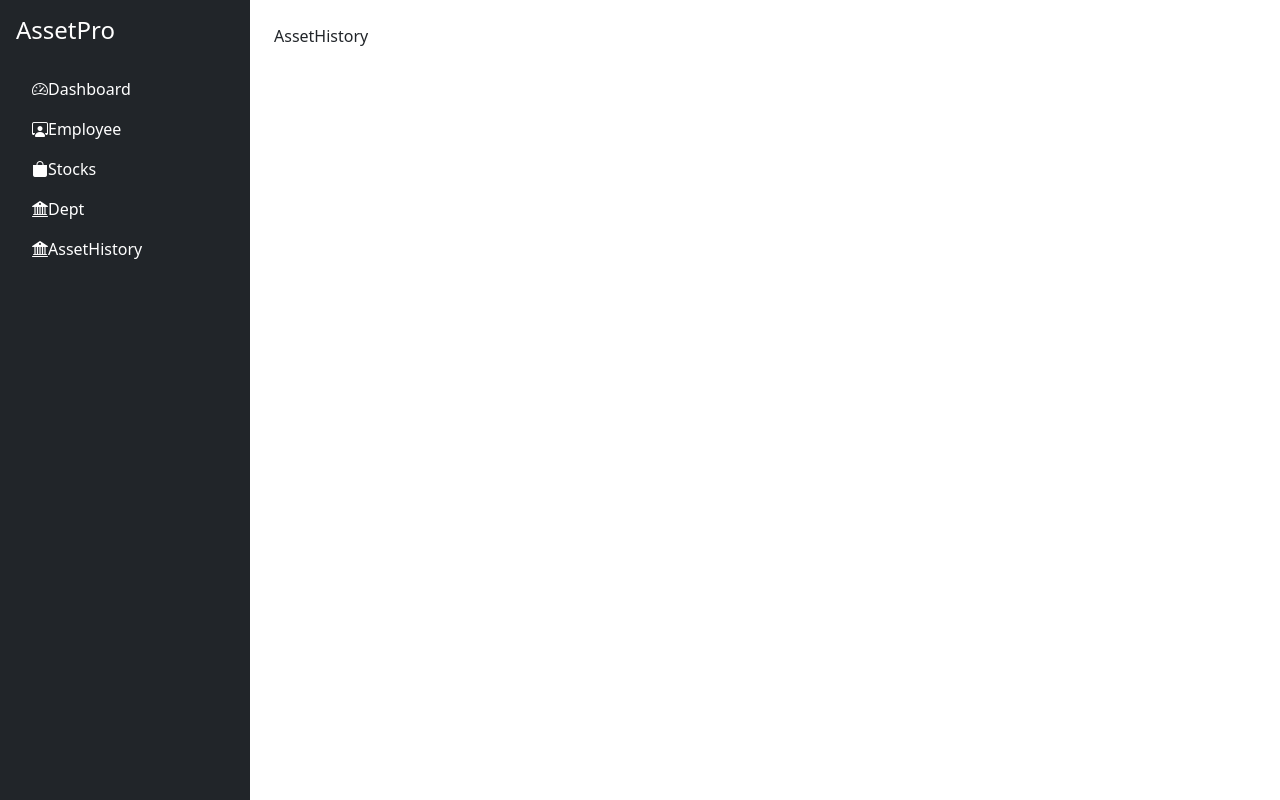
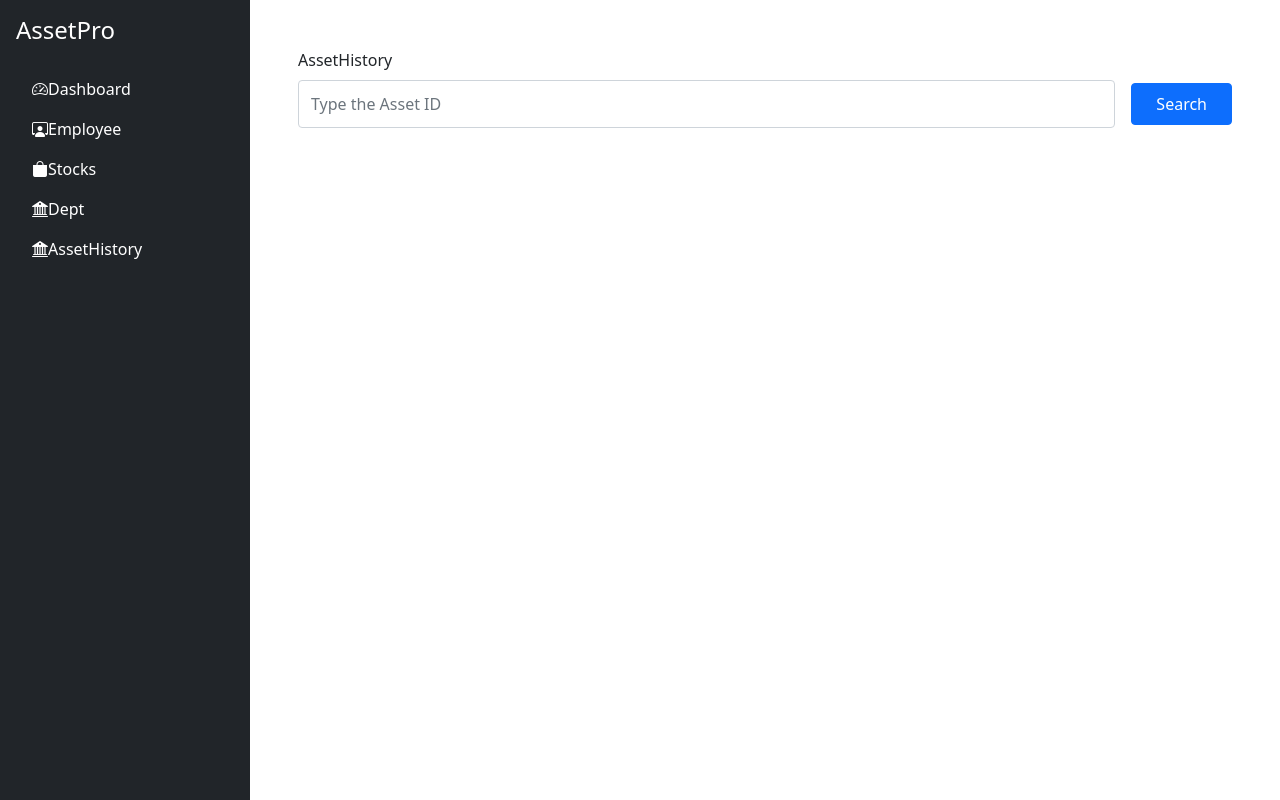
Before and after one commit to gnanamr18/ASSET_MANAGEMENT_PROJECT, a React (Create React App) app: page /assetHistory in a window 1280 px wide. Built offline with nearby package versions, Linux system fonts and the light colour scheme; no server answers.

Commit message:
working on assetHistory

```diff
--- a/src/Components/Button.jsx
+++ b/src/Components/Button.jsx
@@ -1,33 +1,12 @@
-import React, { useState } from "react";
-import Button from "./Button"; // Adjust the import path if needed
+// Button.jsx
+import React from 'react';
 
-const AssetHistory = () => {
-  const [searchTerm, setSearchTerm] = useState("");
-
-  const handleSearch = () => {
-    // Logic to handle search functionality
-    console.log("Searching for:", searchTerm);
-  };
-
+const Button = ({ text, className }) => {
   return (
-    <div className="p-4">
-      <div className="flex items-center gap-2 mb-4">
-        <input
-          type="text"
-          className="flex-1 px-4 py-2 border border-gray-300 rounded-md focus:outline-none focus:ring-2 focus:ring-blue-500"
-          placeholder="Search asset history..."
-          value={searchTerm}
-          onChange={(e) => setSearchTerm(e.target.value)}
-        />
-        <Button
-          text="Search"
-          className="px-4 py-2 bg-blue-500 text-white rounded-md hover:bg-blue-600"
-          onClick={handleSearch}
-        />
-      </div>
-      <div>AssetHistory</div>
-    </div>
+    <button type="button" className={`btn ${className}`}>
+      {text}
+    </button>
   );
 };
 
-export default AssetHistory;
+export default Button;
--- a/src/Pages/AssetHistory.jsx
+++ b/src/Pages/AssetHistory.jsx
@@ -1,9 +1,35 @@
-import React from 'react'
+import React, { useState } from "react";
+import Button from "../Components/Button"; // Adjust the import path if needed
 
 const AssetHistory = () => {
+  const [searchTerm, setSearchTerm] = useState("");
+
+  const handleSearch = () => {
+    // Logic to handle search functionality
+    console.log("Searching for:", searchTerm);
+  };
+
   return (
-    <div>AssetHistory</div>
-  )
-}
+    <div className="p-4">
+      <div>AssetHistory</div>
+      <div className="d-flex align-items-center gap-3 mb-2 mt-2">
+        <input
+          type="text"
+          className="form-control flex-grow-1"
+          style={{ height: "48px" }} // Sets the height of the input field
+          placeholder="Type the Asset ID"
+          value={searchTerm}
+          onChange={(e) => setSearchTerm(e.target.value)}
+        />
+        <Button
+          text="Search"
+          className="btn btn-primary  px-4 py-2 h-14 rounded-md hover:bg-blue-600"
+          // style={{ height: "52px", width: "100px" }} // Matches the height of the input and sets a fixed width
+          onClick={handleSearch}
+        />
+      </div>
+    </div>
+  );
+};
 
-export default AssetHistory
+export default AssetHistory;
```
